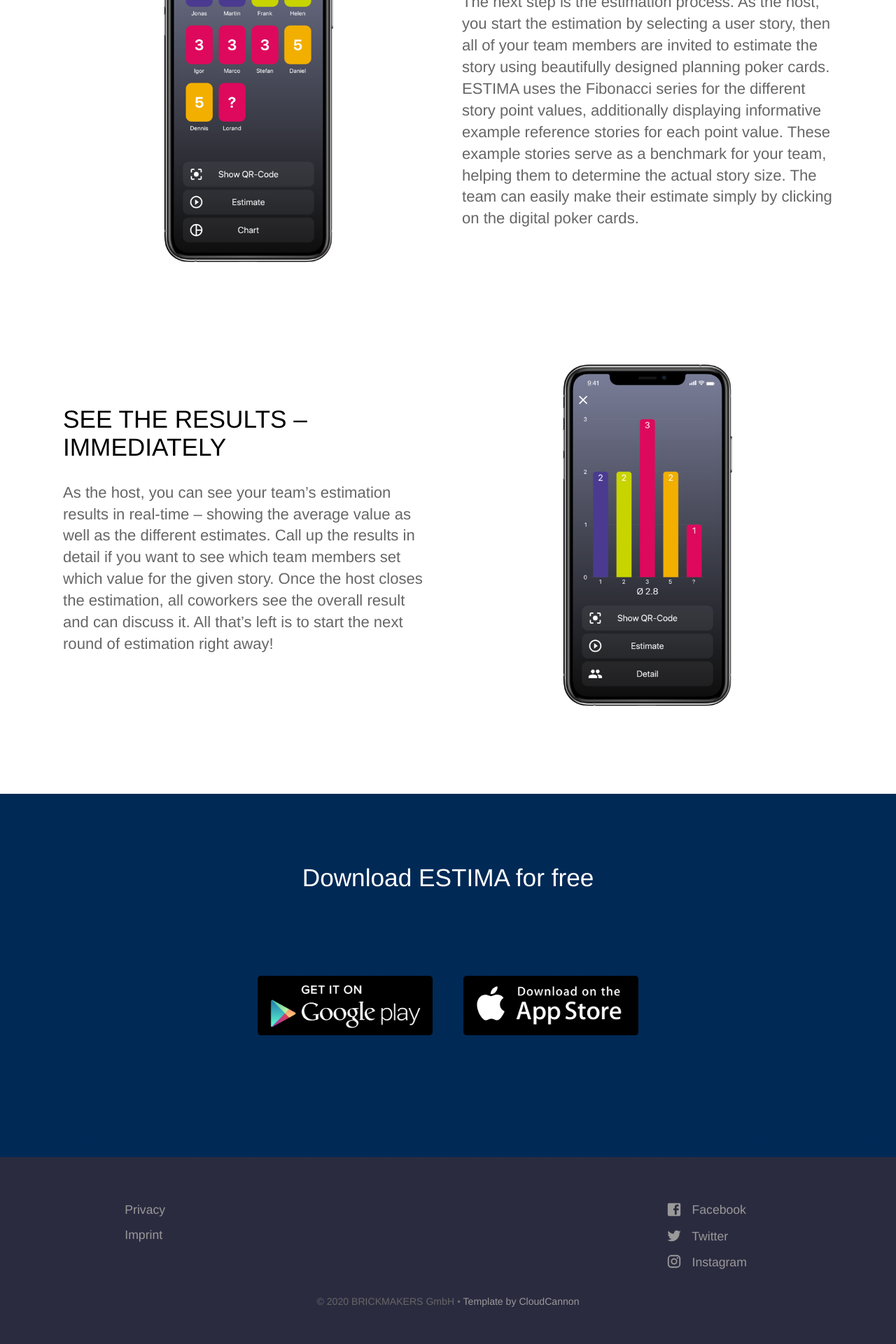
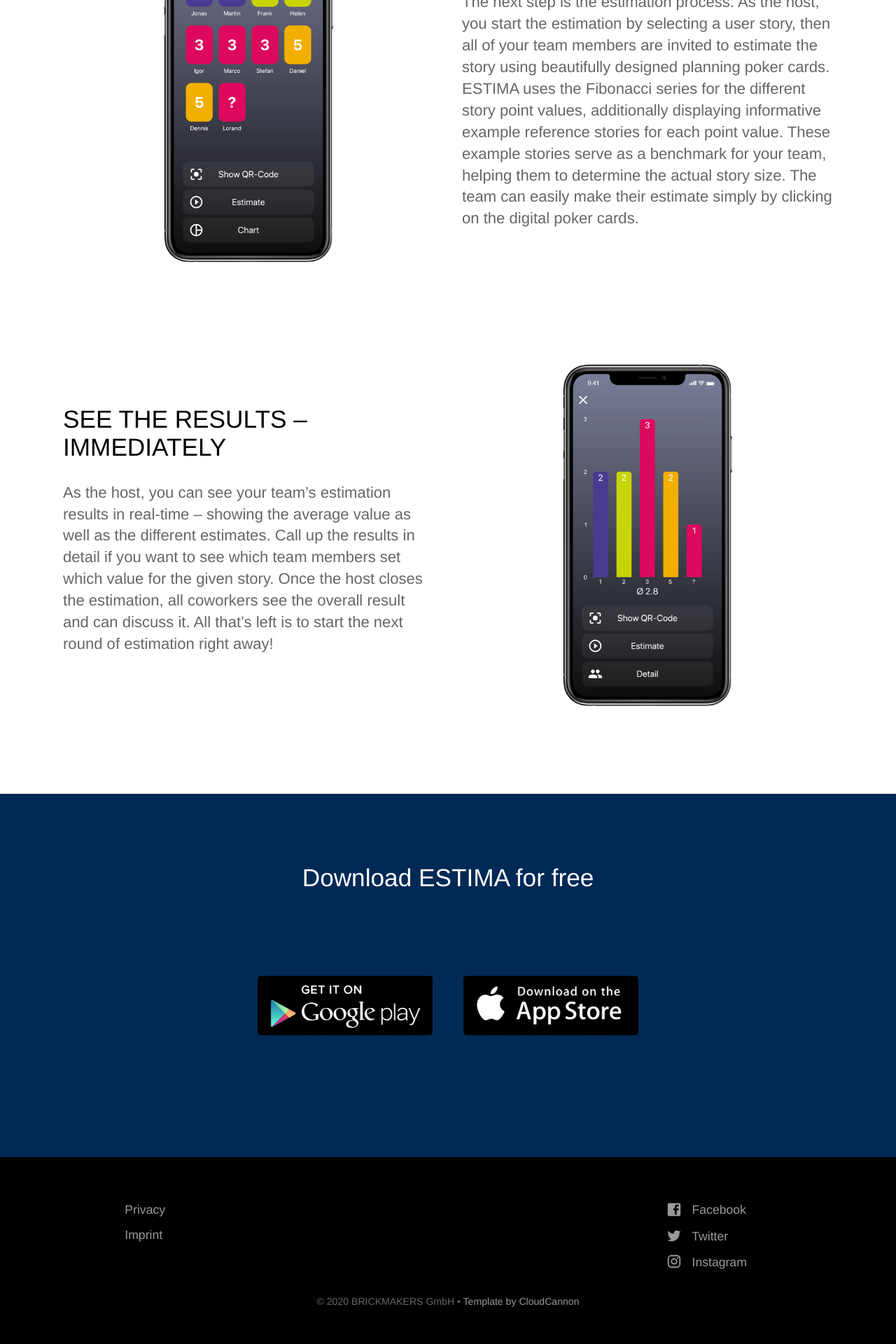
Before and after one commit to BrickmakersGmbH/estima-website, a Jekyll site: the page built from index.html, in a window 1280 px wide. Shown: the part 1972-3892 px from the top of the page at 70% size. Built offline with Jekyll 4.4.1, drawn with Linux system fonts in a browser that asks for light colours.

Commit message:
Make footer black

```diff
--- a/_sass/footer.scss
+++ b/_sass/footer.scss
@@ -70,7 +70,7 @@
 	padding: 50px 0 50px 0;
 	font-size: 1.1em;
 	position: relative;
-	background: #2b2b40;
+	background: #000;
 	color: #fff;
 
 	.copyright {
```
